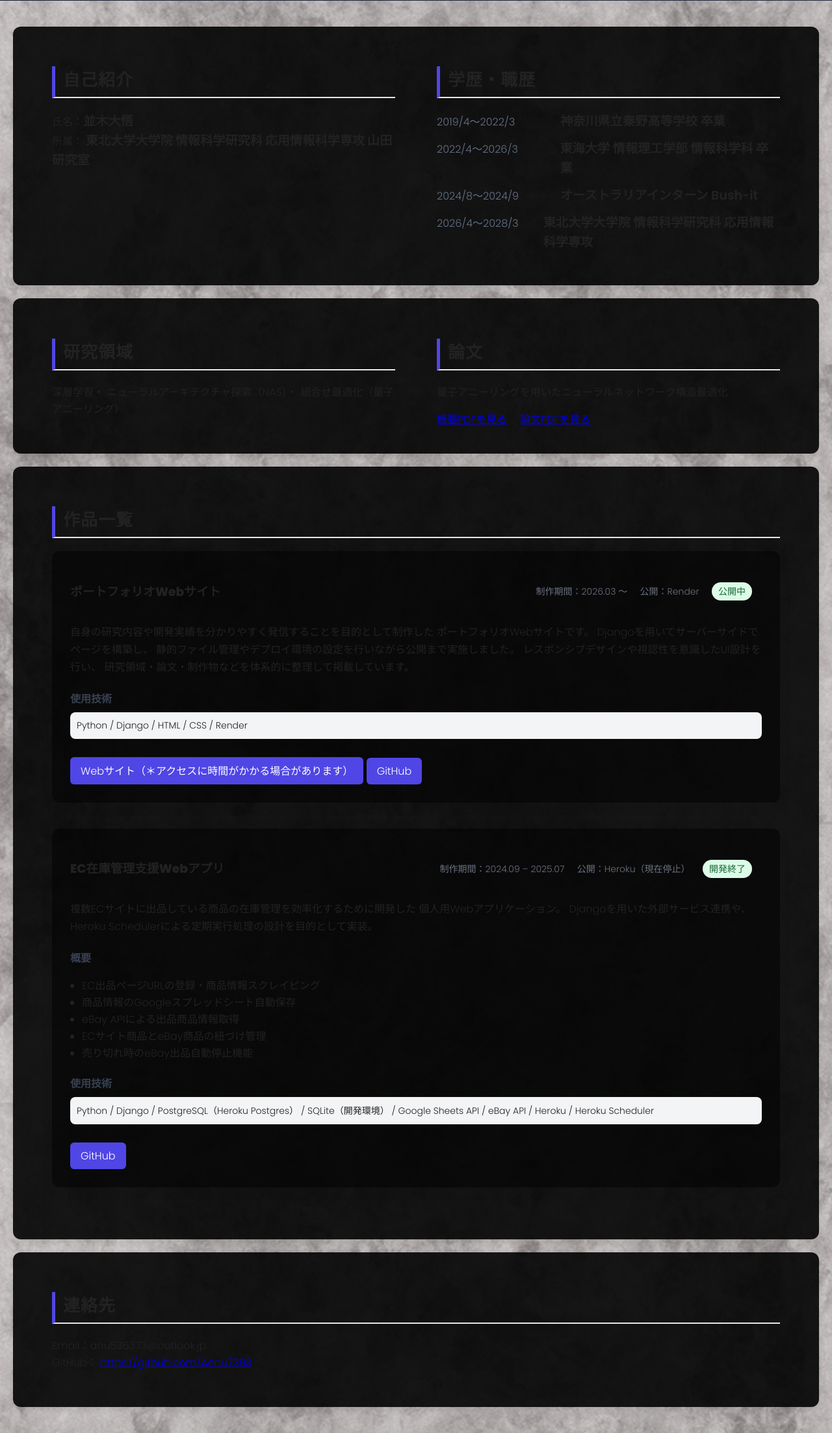
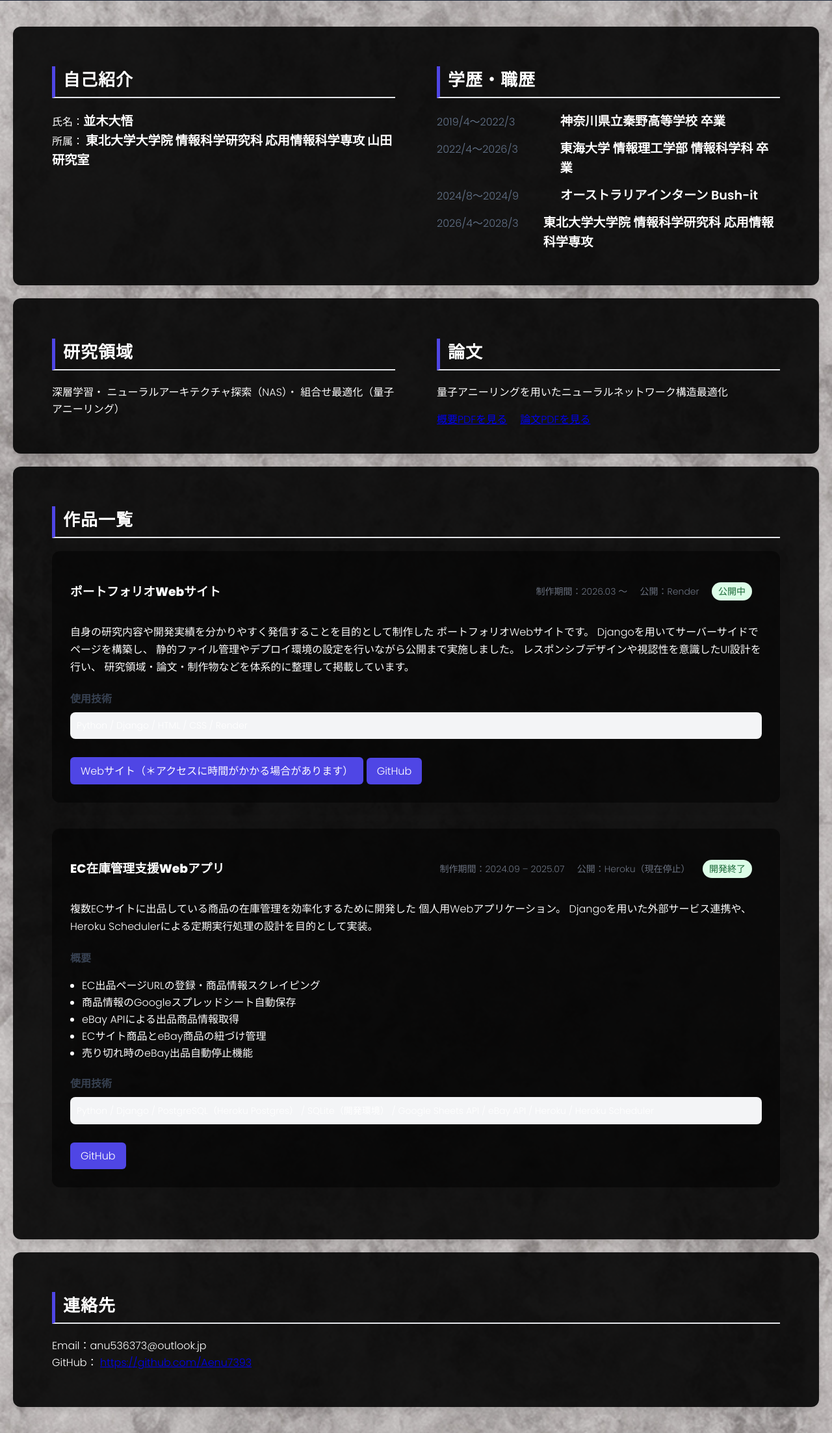
Before and after one commit to Aenu7393/django-Anu-portfolio, a Django app: page / in a window 1280 px wide. Shown: the part 275-2480 px from the top of the page at 65% size. Run offline with Django 5.2, Linux system fonts and the light colour scheme.

Commit message:
moziiro siro

```diff
--- a/config/settings.py
+++ b/config/settings.py
@@ -126,7 +126,7 @@ STATIC_ROOT = BASE_DIR / "staticfiles"
 
 
 #DEBUG = True  # ローカルならTrue
-DEBUG = False #本番ならFalse
+DEBUG = False #本番ならFalse セキュリティ面〇
 
 if DEBUG:
     STATIC_URL = '/static/'
--- a/portfolio/static/portfolio/style.css
+++ b/portfolio/static/portfolio/style.css
@@ -109,7 +109,7 @@ body{
     background-size: cover;
     background-position: center;
     background-attachment: fixed;
-    color: #222;
+    color: white;
     margin: 0;
     padding: 0;
 }
```
